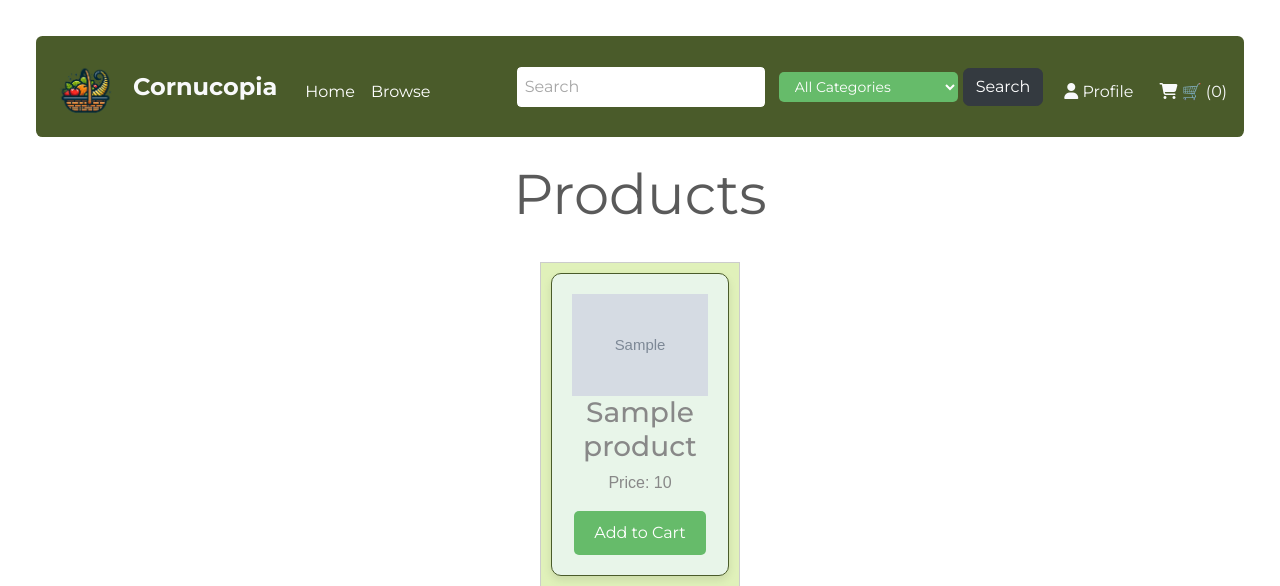
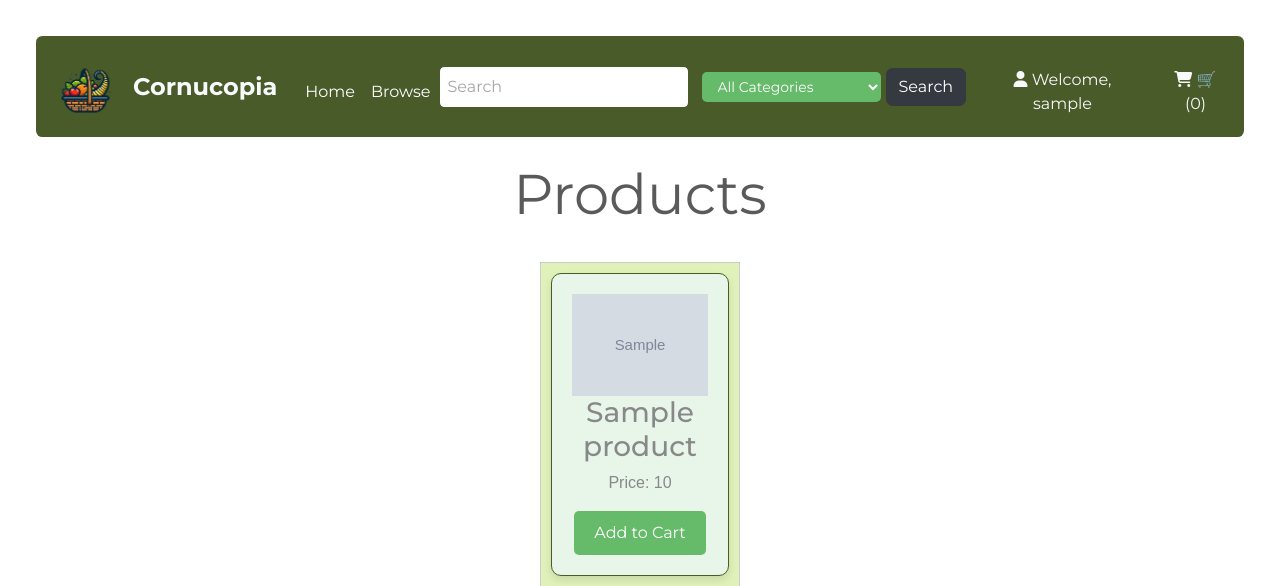
Before and after one commit to Goosum/Cornucopia190, a Flask app: template templates/home.html in a window 1280 px wide. Shown: the top 586 px of the page. Run offline with Flask 3, Linux system fonts and the light colour scheme; the template is opened without the code that fills it: most values are stand-ins (such as "Sample title", 1, 10 or a date in 2020); grey boxes marked "Sample" are stand-in pictures; some libraries are stand-ins or nearby versions.

Commit message:
add "welcome, username"

```diff
--- a/templates/home.html
+++ b/templates/home.html
@@ -173,7 +173,7 @@
 
             <!-- Profile and Cart Links -->
             <a href="{{ url_for('profile') }}" class="ms-3 text-light">
-                <i class="fas fa-user"></i> Profile
+                <i class="fas fa-user"></i> Welcome, {{ username }}
             </a>
             <a href="{{ url_for('cart') }}" class="ms-3 text-light">
                 <i class="fas fa-shopping-cart"></i> 🛒 (<span id="cart-counter">{{ session.get('cart_total', 0) }}</span>)
```
